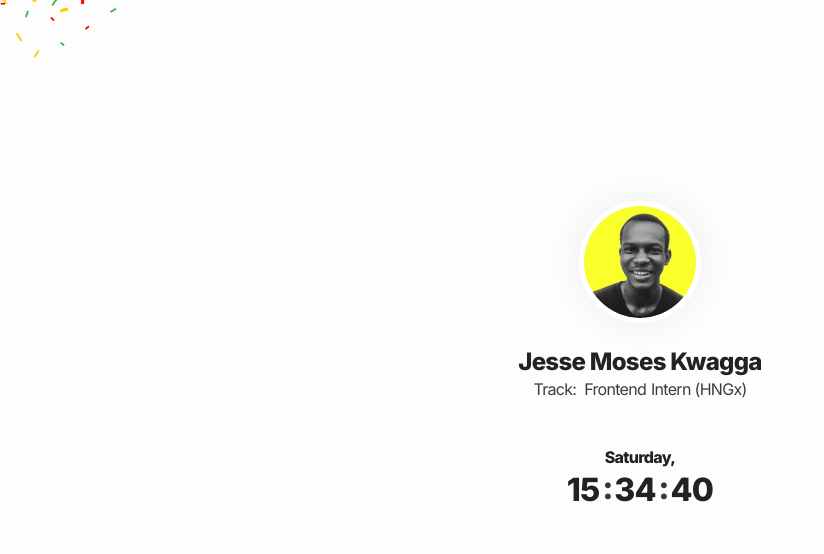
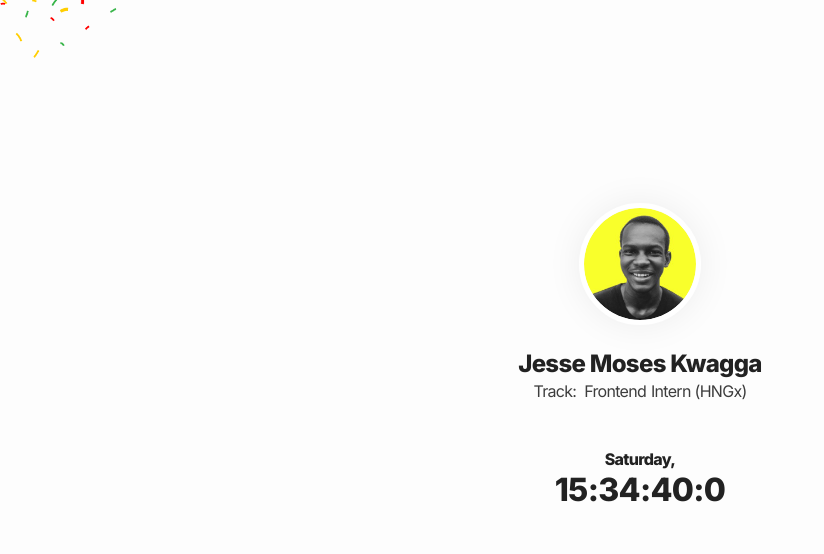
Before and after one commit to reelmza/hngx-1, a plain HTML site: page index.html in a window 1280 px wide. Shown: the top 554 px of the page, without its empty margins (0-824 px from the left). Drawn offline with Linux system fonts and the light colour scheme.

Commit message:
Fixed milliseconds absence.

```diff
--- a/index.html
+++ b/index.html
@@ -39,19 +39,10 @@
           id="profile-day"
           data-testid="currentDayOfTheWeek"
         >
-          Monday,
+          Today,
         </div>
-        <div class="profile-time">
-          <div class="hour" id="hours"></div>
-          <div class="colon" style="margin-bottom: 4px; padding: 0 2px">:</div>
-          <div class="minute" id="minutes">47</div>
-          <div class="colon" style="margin-bottom: 4px; padding: 0 2px">:</div>
-          <div class="seconds" id="seconds">00</div>
-          <div
-            data-testid="currentUTCTime"
-            id="UTCTime"
-            style="display: none"
-          ></div>
+        <div class="profile-time" data-testid="currentUTCTime" id="UTCTime">
+          00:00:00:00
         </div>
       </div>
 
--- a/script.js
+++ b/script.js
@@ -1,11 +1,5 @@
-const hours = document.getElementById("hours");
-const minutes = document.getElementById("minutes");
-const seconds = document.getElementById("seconds");
 const profileDay = document.getElementById("profile-day");
 const UTCTime = document.getElementById("UTCTime");
-
-const utc = new Date();
-UTCTime.innerText = utc.getUTCMilliseconds();
 
 switch (new Date().getDay()) {
   case 0:
@@ -39,18 +33,27 @@ switch (new Date().getDay()) {
 
 const myinterval = setInterval(() => {
   const now = new Date();
+  let hour, minutes, seconds, milliseconds;
+
+  if (now.getHours() < 9) {
+    hour = "0" + now.getHours();
+  } else {
+    hour = "" + now.getHours();
+  }
+
   if (now.getMinutes() < 9) {
-    minutes.innerText = "0" + now.getMinutes();
-    console.log("0" + now.getMinutes());
+    minutes = "0" + now.getMinutes();
   } else {
-    minutes.innerText = now.getMinutes();
+    minutes = "" + now.getMinutes();
   }
 
   if (now.getSeconds() < 9) {
-    seconds.innerText = "0" + now.getSeconds();
+    seconds = "0" + now.getSeconds();
   } else {
-    seconds.innerText = now.getSeconds();
+    seconds = "" + now.getSeconds();
   }
 
-  hours.innerText = now.getHours();
+  milliseconds = now.getMilliseconds();
+
+  UTCTime.innerText = hour + ":" + minutes + ":" + seconds + ":" + milliseconds;
 }, 1000);
```
